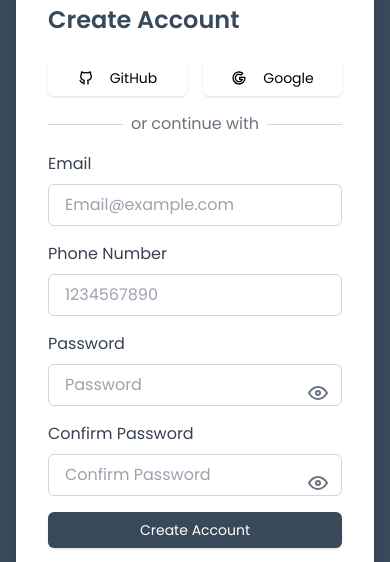
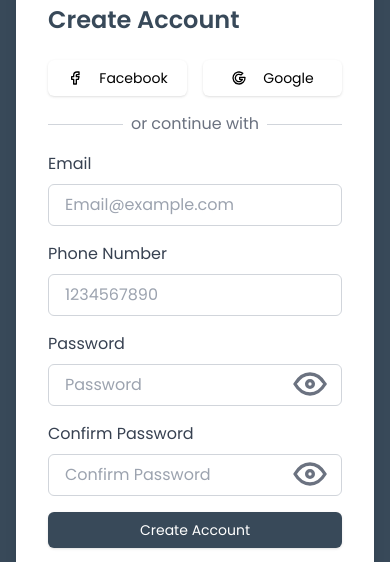
Before and after one commit to Dragon-Squad/team-A-Frontend, a React (Vite) app: page /register in a window 390 px wide. Shown: the part 126-688 px from the top of the page. Built offline with nearby package versions, Linux system fonts and the light colour scheme.

Commit message:
feat(auth): fix visibility toggle alignment and improve form responsiveness

```diff
--- a/src/components/auth/RegisterForm.tsx
+++ b/src/components/auth/RegisterForm.tsx
@@ -1,9 +1,9 @@
 import React, { useState } from "react";
 import {
-  IconBrandGithub,
   IconBrandGoogle,
   IconEye,
   IconEyeOff,
+  IconBrandFacebook,
 } from "@tabler/icons-react"; // Icons from Tabler
 import { Button } from "../ui/button";
 import NavigationBar from "../ui/navigation-bar";
@@ -27,7 +27,6 @@ const RegisterPage = () => {
     let valid = true;
     const newErrors: { [key: string]: string } = {};
 
-    // Basic validation for empty fields
     if (!email || !phone || !password || !confirmPassword) {
       valid = false;
       if (!email) newErrors.email = "Email is required.";
@@ -37,35 +36,29 @@ const RegisterPage = () => {
         newErrors.confirmPassword = "Please confirm your password.";
     }
 
-    // Ensure the password and confirm password match
     if (password !== confirmPassword) {
       valid = false;
       newErrors.confirmPassword = "Passwords do not match.";
     }
 
-    // Validate email format (basic)
     const emailRegex = /^[a-zA-Z0-9._%+-]+@[a-zA-Z0-9.-]+\.[a-zA-Z]{2,}$/;
     if (email && !emailRegex.test(email)) {
       valid = false;
       newErrors.email = "Invalid email address.";
     }
 
-    // Validate phone number format (basic)
     const phoneRegex = /^[0-9]{10}$/; // Assuming a 10-digit phone number format
     if (phone && !phoneRegex.test(phone)) {
       valid = false;
       newErrors.phone = "Invalid phone number.";
     }
 
-    // If validation failed, update errors state
     setErrors(newErrors);
 
-    // If all fields are valid, proceed with registration logic
     if (valid) {
       const registerData = { email, phone, password };
       console.log("Registering:", registerData);
 
-      // Reset fields after successful registration
       setEmail("");
       setPhone("");
       setPassword("");
@@ -86,10 +79,10 @@ const RegisterPage = () => {
             <h2 className="text-2xl font-semibold">Create Account</h2>
           </div>
 
-          {/* GitHub and Google Login */}
+          {/* Facebook and Google Login */}
           <div className="flex space-x-4 mb-4">
             <Button className="w-full bg-white text-black py-2 rounded-md hover:bg-gray-100 flex items-center justify-center shadow">
-              <IconBrandGithub className="mr-2" /> GitHub
+              <IconBrandFacebook className="mr-2" /> Facebook
             </Button>
             <Button className="w-full bg-white text-black py-2 rounded-md hover:bg-gray-100 flex items-center justify-center shadow">
               <IconBrandGoogle className="mr-2" /> Google
@@ -115,7 +108,9 @@ const RegisterPage = () => {
               placeholder="Email@example.com"
               value={email}
               onChange={(e) => setEmail(e.target.value)}
-              className={`w-full px-4 py-2 border border-gray-300 bg-white rounded-md focus:ring-2 focus:ring-blue-500 mb-4 ${errors.email ? "border-red-500" : ""}`}
+              className={`w-full px-4 py-2 border border-gray-300 bg-white rounded-md focus:ring-2 focus:ring-blue-500 mb-4 ${
+                errors.email ? "border-red-500" : ""
+              }`}
             />
             {errors.email && (
               <p className="text-red-500 text-sm">{errors.email}</p>
@@ -131,7 +126,9 @@ const RegisterPage = () => {
               placeholder="1234567890"
               value={phone}
               onChange={(e) => setPhone(e.target.value)}
-              className={`w-full px-4 py-2 border border-gray-300 rounded-md  bg-white focus:ring-2 focus:ring-blue-500 mb-4 ${errors.phone ? "border-red-500" : ""}`}
+              className={`w-full px-4 py-2 border border-gray-300 rounded-md  bg-white focus:ring-2 focus:ring-blue-500 mb-4 ${
+                errors.phone ? "border-red-500" : ""
+              }`}
             />
             {errors.phone && (
               <p className="text-red-500 text-sm">{errors.phone}</p>
@@ -148,13 +145,19 @@ const RegisterPage = () => {
                 placeholder="Password"
                 value={password}
                 onChange={(e) => setPassword(e.target.value)}
-                className={`w-full px-4 py-2 border border-gray-300 rounded-md  bg-white focus:ring-2 focus:ring-blue-500 mb-4 ${errors.password ? "border-red-500" : ""}`}
+                className={`w-full px-4 py-2 border border-gray-300 rounded-md bg-white focus:ring-2 focus:ring-blue-500 mb-4 ${
+                  errors.password ? "border-red-500" : ""
+                }`}
               />
               <span
                 onClick={() => setPasswordVisible(!passwordVisible)}
-                className="absolute inset-y-0 right-3 flex items-center cursor-pointer text-gray-500"
+                className="absolute inset-y-0 right-3 flex items-top justify-center cursor-pointer text-gray-500 h-full"
               >
-                {passwordVisible ? <IconEyeOff /> : <IconEye />}
+                {passwordVisible ? (
+                  <IconEyeOff size={40} />
+                ) : (
+                  <IconEye size={40} />
+                )}
               </span>
             </div>
             {errors.password && (
@@ -175,15 +178,21 @@ const RegisterPage = () => {
                 placeholder="Confirm Password"
                 value={confirmPassword}
                 onChange={(e) => setConfirmPassword(e.target.value)}
-                className={`w-full px-4 py-2 border border-gray-300  bg-white rounded-md focus:ring-2 focus:ring-blue-500 mb-4 ${errors.confirmPassword ? "border-red-500" : ""}`}
+                className={`w-full px-4 py-2 border border-gray-300 bg-white rounded-md focus:ring-2 focus:ring-blue-500 mb-4 ${
+                  errors.confirmPassword ? "border-red-500" : ""
+                }`}
               />
               <span
                 onClick={() =>
                   setConfirmPasswordVisible(!confirmPasswordVisible)
                 }
-                className="absolute inset-y-0 right-3 flex items-center cursor-pointer text-gray-500"
+                className="absolute inset-y-0 right-3 flex items-top justify-center cursor-pointer text-gray-500 h-full"
               >
-                {confirmPasswordVisible ? <IconEyeOff /> : <IconEye />}
+                {confirmPasswordVisible ? (
+                  <IconEyeOff size={40} />
+                ) : (
+                  <IconEye size={40} />
+                )}
               </span>
             </div>
             {errors.confirmPassword && (
```
